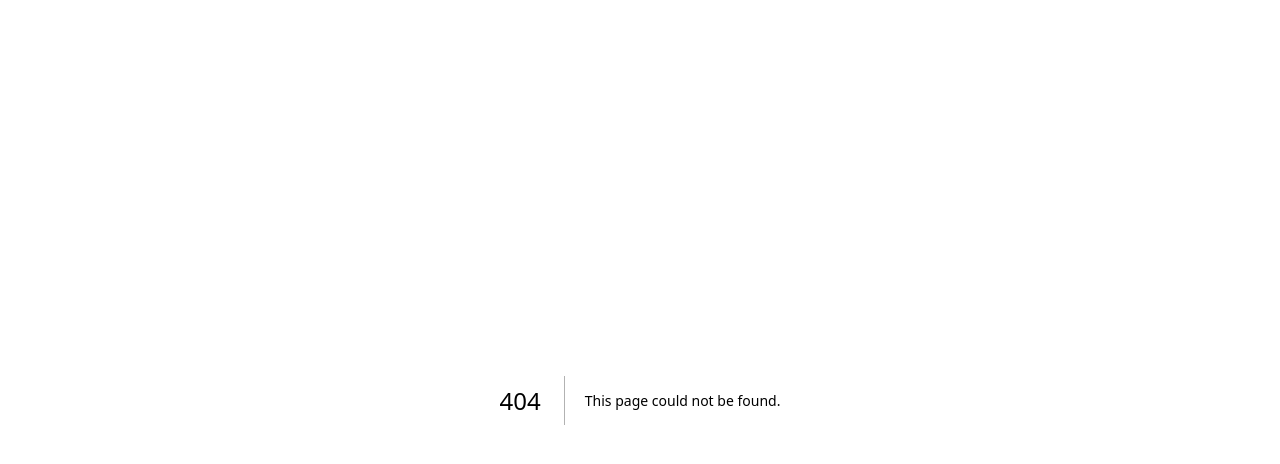
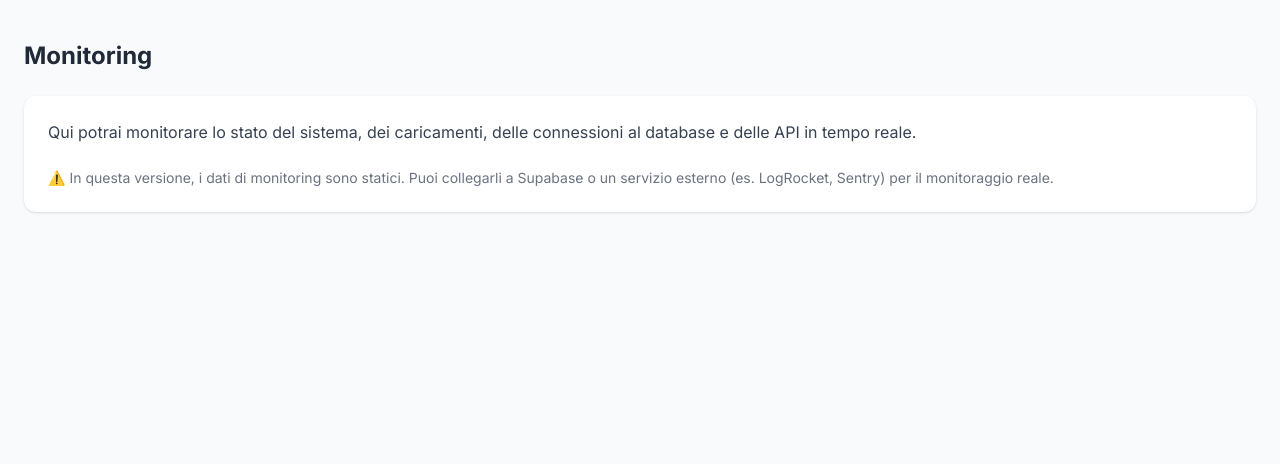
Before and after one commit to SmartBanker84/dashboard-recruiting-bg, a Next.js app: page /dashboard/recruiting/monitoring in a window 1280 px wide. Before the commit this address had no page. Shown: the top 464 px of the page. Built offline with nearby package versions, Linux system fonts and the light colour scheme.

Commit message:
Create page.tsx

```diff
--- /dev/null
+++ b/app/dashboard/recruiting/monitoring/page.tsx
@@ -0,0 +1,17 @@
+'use client'
+
+export default function MonitoringPage() {
+  return (
+    <div className="min-h-screen bg-bg-light px-6 py-10">
+      <h1 className="text-2xl font-bold text-bg-dark mb-6">Monitoring</h1>
+      <div className="bg-white p-6 rounded-xl shadow">
+        <p className="text-gray-700">
+          Qui potrai monitorare lo stato del sistema, dei caricamenti, delle connessioni al database e delle API in tempo reale.
+        </p>
+        <div className="mt-6 text-sm text-gray-500">
+          ⚠️ In questa versione, i dati di monitoring sono statici. Puoi collegarli a Supabase o un servizio esterno (es. LogRocket, Sentry) per il monitoraggio reale.
+        </div>
+      </div>
+    </div>
+  )
+}
```
